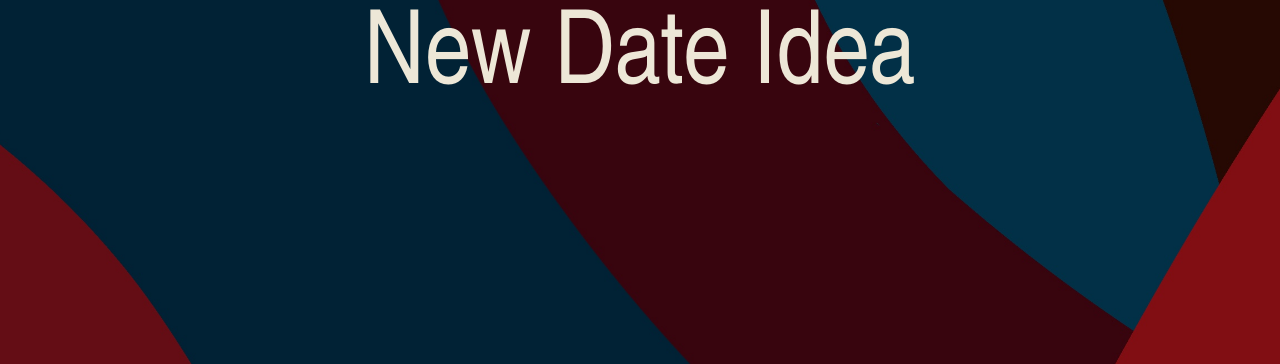
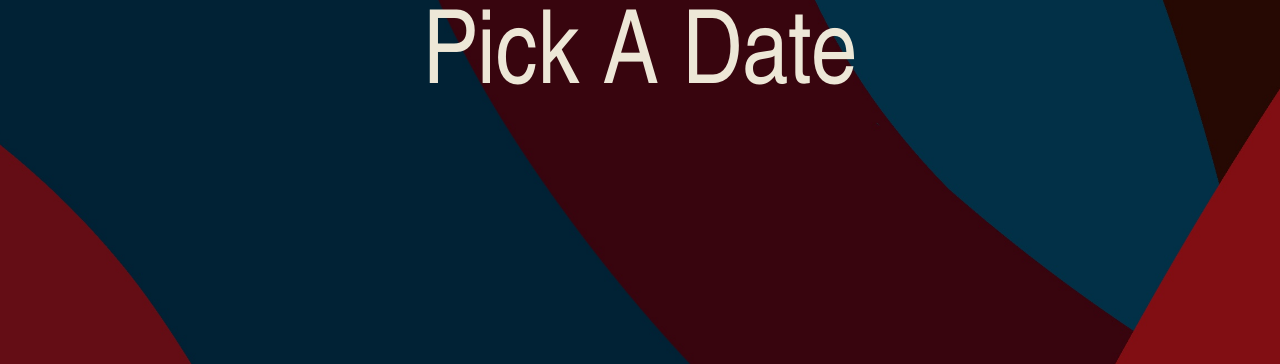
Before and after one commit to LukeThornton92/Milestone-Project-3-DATEVAULT, a Flask app: page /pick_a_date in a window 1280 px wide. Shown: the part 56-420 px from the top of the page. Run offline with Flask 3, Linux system fonts and the light colour scheme; some web fonts are replaced.

Commit message:
feat: buttons working and boiler plate added

```diff
--- a/datevault/routes.py
+++ b/datevault/routes.py
@@ -132,7 +132,7 @@ def new_idea():
     return render_template("new_idea.html")
 
 @app.route("/pick_a_date")
-def new_idea():
+def pick_a_date():
     '''
     Creates the page to select a random date.
     '''
--- a/datevault/templates/base.html
+++ b/datevault/templates/base.html
@@ -50,10 +50,10 @@
                 >
               </li>
               <li class="nav-item">
-                <a class="nav-link" href="#">New Date Idea</a>
+                <a class="nav-link" href="{{ url_for('new_idea')}}">New Date Idea</a>
               </li>
               <li class="nav-item">
-                <a class="nav-link" href="#">Pick A Date</a>
+                <a class="nav-link" href="{{ url_for('pick_a_date')}}">Pick A Date</a>
               </li>
               {% if not session['partner_user_name'] %}
                 <li class="nav-item">
--- a/datevault/templates/pick_a_date.html
+++ b/datevault/templates/pick_a_date.html
@@ -0,0 +1,4 @@
+{% extends "base.html" %} {% block content %}
+<h1>Pick A Date</h1>
+
+{% endblock %}
```
